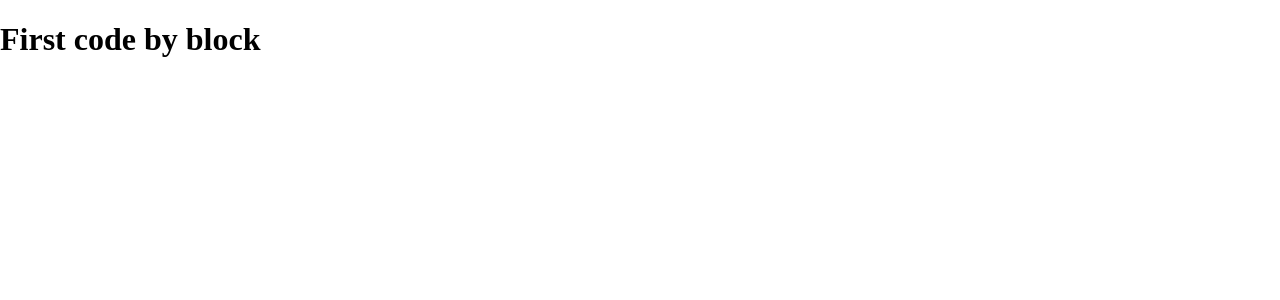
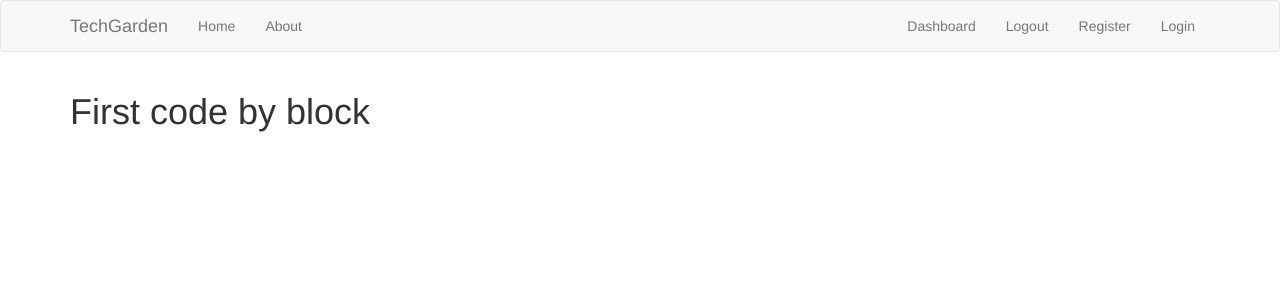
Before and after one commit to waleed0033/TechGarden, a Flask app: page / in a window 1280 px wide. Shown: the top 300 px of the page. Run offline with Flask 2, Linux system fonts and the light colour scheme; some libraries are stand-ins or nearby versions.

Commit message:
adding bootstrp and about page

```diff
--- a/app.py
+++ b/app.py
@@ -5,5 +5,9 @@ app = Flask(__name__)
 def hello():
     return render_template('index.html')
 
+@app.route('/about')
+def about():
+    return render_template('about.html')
+
 if __name__ == '__main__':
     app.run(debug=True)
--- a/templates/base.html
+++ b/templates/base.html
@@ -1,10 +1,14 @@
 <!DOCTYPE html>
 <html>
     <head>
-        <link rel="stylesheet" href="../static/CSS/main.css">
+        <link rel="stylesheet" href="https://maxcdn.bootstrapcdn.com/bootstrap/3.3.7/css/bootstrap.min.css">
         {% block head %}{% endblock %}
     </head>
     <body>
+        {% include 'includes/_navbar.html' %}
+        <div class="container">
         {% block body %}{% endblock %}
+        </div>
+        <script src="https://maxcdn.bootstrapcdn.com/bootstrap/3.3.7/js/bootstrap.min.js"></script>
     </body>
 </html>
--- /dev/null
+++ b/templates/includes/_navbar.html
@@ -0,0 +1,28 @@
+<nav class="navbar navbar-default">
+    <div class="container">
+      <div class="navbar-header">
+        <button type="button" class="navbar-toggle collapsed" data-toggle="collapse" data-target="#navbar" aria-expanded="false" aria-controls="navbar">
+          <span class="sr-only">Toggle navigation</span>
+          <span class="icon-bar"></span>
+          <span class="icon-bar"></span>
+          <span class="icon-bar"></span>
+        </button>
+        <a class="navbar-brand" href="#">TechGarden</a>
+      </div>
+      <div id="navbar" class="collapse navbar-collapse">
+        <ul class="nav navbar-nav">
+          <li><a href="/">Home</a></li>
+          <li><a href="/about">About</a></li>
+        </ul>
+
+        <ul class="nav navbar-nav navbar-right">
+            <li><a href="/dashboard">Dashboard</a></li>
+            <li><a href="/logout">Logout</a></li>
+            <li><a href="/register">Register</a></li>
+            <li><a href="/login">Login</a></li>
+
+
+        </ul>
+      </div><!--/.nav-collapse -->
+    </div>
+  </nav>
--- a/templates/index.html
+++ b/templates/index.html
@@ -2,7 +2,7 @@
 
 
 {% block head %}
-
+<title>Welcome to TechGarden 🌳</title>
 {% endblock %}
 
 
```
Also changed, not shown: templates/about.html (added, +12 -0 lines).
